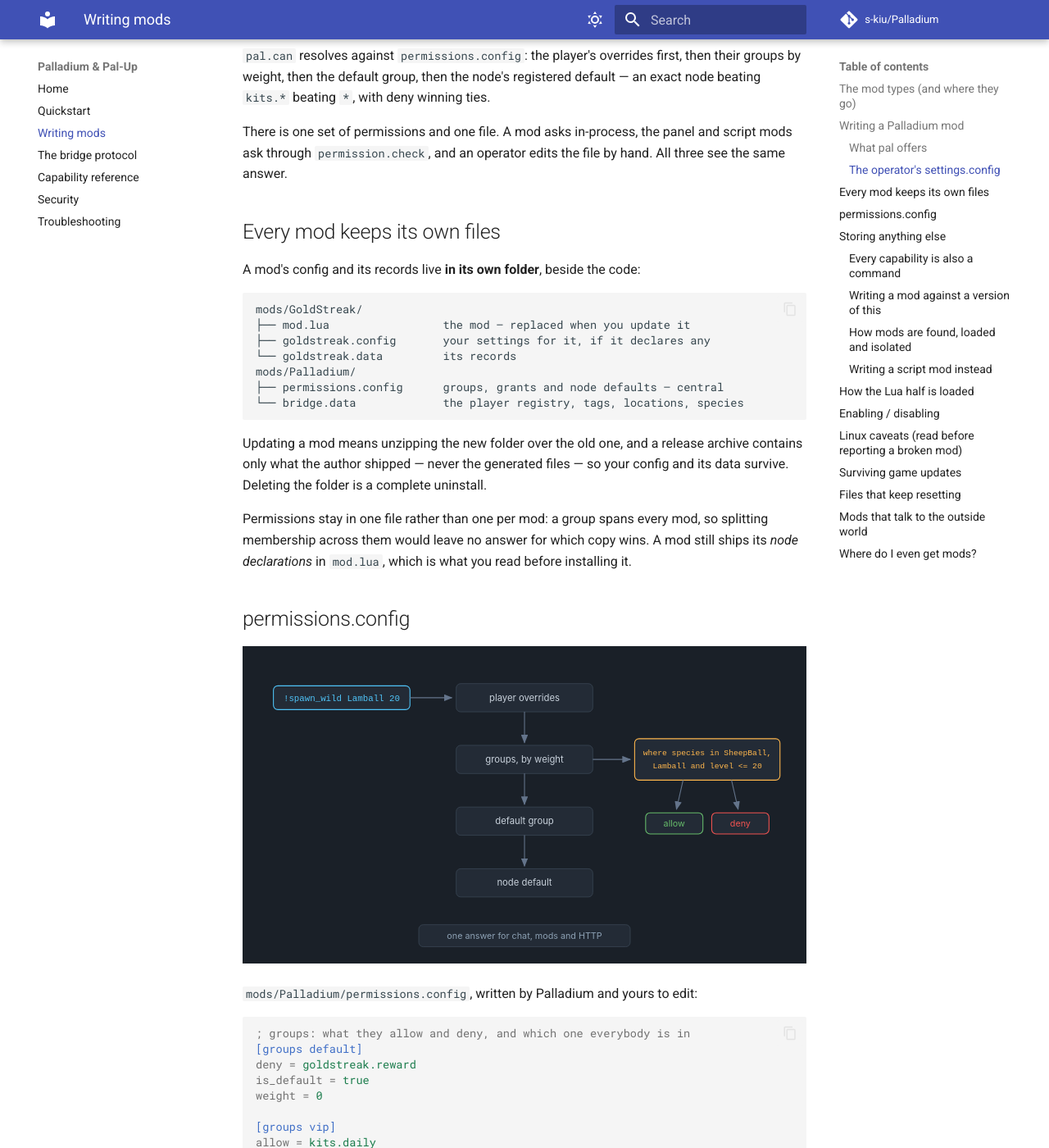
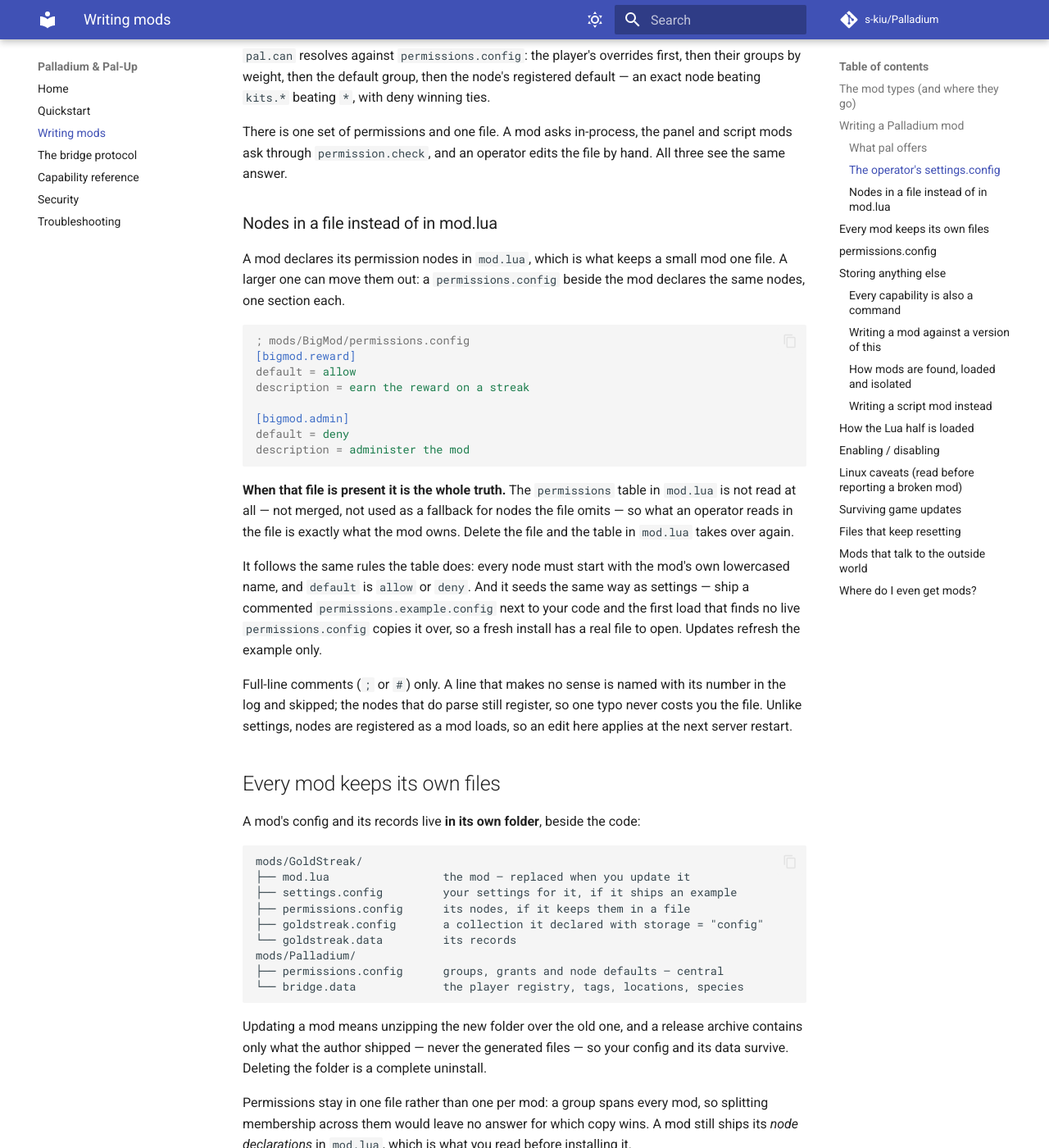
Before and after one commit to s-kiu/Palladium, an MkDocs documentation site: the page built from docs/mods.md, in a window 1280 px wide and 1400 px high, scrolled down 4905 px. Shown: the whole window at 82% size. Built offline with MkDocs 1.6.1 and Material for MkDocs 9.7.7, drawn with Linux system fonts in a browser that asks for light colours; comment, search, counter and statistics services are not loaded.

Commit message:
Let a mod keep its nodes in a file the operator can open

````diff
--- a/docs/mods.md
+++ b/docs/mods.md
@@ -170,6 +170,39 @@ There is one set of permissions and one file. A mod asks in-process, the panel
 and script mods ask through `permission.check`, and an operator edits the file
 by hand. All three see the same answer.
 
+### Nodes in a file instead of in mod.lua
+
+A mod declares its permission nodes in `mod.lua`, which is what keeps a small
+mod one file. A larger one can move them out: a `permissions.config` beside the
+mod declares the same nodes, one section each.
+
+```ini
+; mods/BigMod/permissions.config
+[bigmod.reward]
+default = allow
+description = earn the reward on a streak
+
+[bigmod.admin]
+default = deny
+description = administer the mod
+```
+
+**When that file is present it is the whole truth.** The `permissions` table in
+`mod.lua` is not read at all — not merged, not used as a fallback for nodes the
+file omits — so what an operator reads in the file is exactly what the mod
+owns. Delete the file and the table in `mod.lua` takes over again.
+
+It follows the same rules the table does: every node must start with the mod's
+own lowercased name, and `default` is `allow` or `deny`. And it seeds the same
+way as settings — ship a commented `permissions.example.config` next to your
+code and the first load that finds no live `permissions.config` copies it over,
+so a fresh install has a real file to open. Updates refresh the example only.
+
+Full-line comments (`;` or `#`) only. A line that makes no sense is named with
+its number in the log and skipped; the nodes that do parse still register, so
+one typo never costs you the file. Unlike settings, nodes are registered as a
+mod loads, so an edit here applies at the next server restart.
+
 ## Every mod keeps its own files
 
 A mod's config and its records live **in its own folder**, beside the code:
@@ -177,7 +210,9 @@ A mod's config and its records live **in its own folder**, beside the code:
 ```
 mods/GoldStreak/
 ├── mod.lua                 the mod — replaced when you update it
-├── goldstreak.config       your settings for it, if it declares any
+├── settings.config         your settings for it, if it ships an example
+├── permissions.config      its nodes, if it keeps them in a file
+├── goldstreak.config       a collection it declared with storage = "config"
 └── goldstreak.data         its records
 mods/Palladium/
 ├── permissions.config      groups, grants and node defaults — central
````
Also changed, not shown: mods/Palladium/README.md (+8 -0 lines), mods/TimedRewards/README.md (+8 -0 lines), 5 other files.
